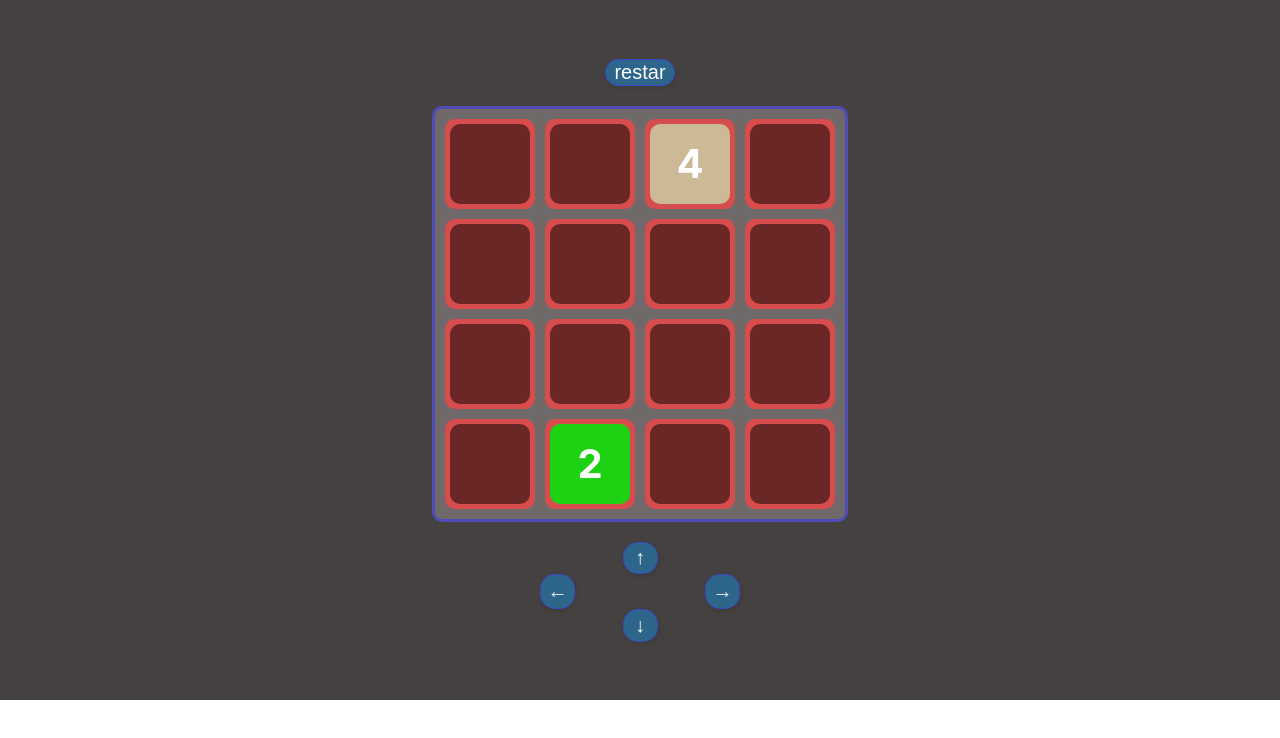
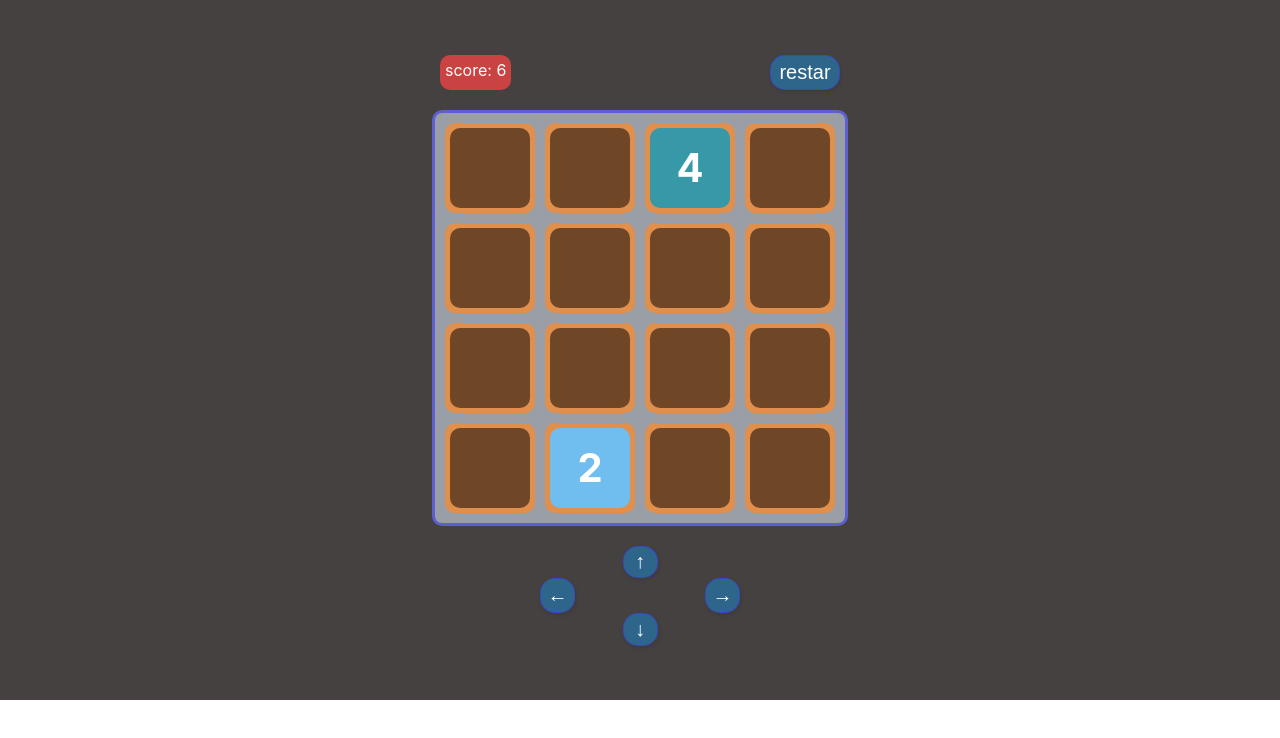
Before and after one commit to EmiratD/2048, a React (Create React App) app: page / in a window 1280 px wide. Shown: the top 738 px of the page. Built offline with nearby package versions, Linux system fonts and the light colour scheme.

Commit message:
btn and restart + score

```diff
--- a/src/components/bord/Bord.jsx
+++ b/src/components/bord/Bord.jsx
@@ -1,5 +1,4 @@
-import React, { useEffect } from "react";
-import { useState } from "react";
+import React, { useEffect, useState } from "react";
 import cloneDeep from "lodash.clonedeep";
 
 import Cill from "../cill/Cill";
@@ -13,7 +12,6 @@ const Bord = (props) => {
     [0, 0, 0, 0],
     [0, 0, 0, 0],
   ];
-
 
   let rows = 4;
   let columns = 4;
@@ -41,10 +39,10 @@ const Bord = (props) => {
     let rand1 = Math.floor(Math.random() * 4);
     let rand2 = Math.floor(Math.random() * 4);
     if (matrix[rand1][rand2] === 0) {
-      return matrix[rand1][rand2] = Math.random() > 0.1 ? 2 : 4;
+      return (matrix[rand1][rand2] = Math.random() > 0.1 ? 2 : 4);
     }
     return null;
-  }
+  };
   // разметить число
   const getRandomNum = (bord) => {
     let newBord = cloneDeep(bord);
@@ -67,7 +65,6 @@ const Bord = (props) => {
       if (row[i] == row[i + 1]) {
         row[i] *= 2;
         row[i + 1] = 0;
-        score += row[i];
       }
     }
     row = row.filter((num) => num != 0);
@@ -88,7 +85,6 @@ const Bord = (props) => {
     if (JSON.stringify(bord) !== JSON.stringify(newBord)) {
       getRandomNum(newBord);
     }
-
   }
 
   function Right(bord) {
@@ -137,7 +133,6 @@ const Bord = (props) => {
     }
   }
 
-
   document.onkeydown = (e) => {
     if (e.keyCode == 37) {
       Left(arr);
@@ -150,21 +145,70 @@ const Bord = (props) => {
     }
   };
 
-  useEffect(()=>{
+  const [score, setScore] = useState(0);
+  const result = (arr) => {
+    let sum = 0;
+    arr.map((el) => el.map((item) => (sum += item)));
+    setScore(sum);
+  };
+
+  useEffect(() => {
     start(arr);
   }, []);
 
+  useEffect(() => {
+    result(arr);
+  }, [arr]);
+
   return (
     <div className="game">
-      <button className="btn start" onClick={()=>{start(arr)}}>restar</button>
+      <div className="result-restar">
+      <div className="score">score: {score}</div>
+      <button
+        className="btn start"
+        onClick={() => {
+          start(arr);
+        }}
+      >
+        restar
+      </button>
+      </div>
       <div className="bord">{arrTile}</div>
       <div className="play-btn">
-        <button className="btn" onClick={() => {Up(arr);}}>&#8593;</button>
+        <button
+          className="btn"
+          onClick={() => {
+            Up(arr);
+          }}
+        >
+          &#8593;
+        </button>
         <div className="left-rihgt">
-          <button className="btn"  onClick={() => {Left(arr);}}>&#8592;</button>
-          <button className="btn" onClick={() => {Right(arr);}}>&#8594;</button>
+          <button
+            className="btn"
+            onClick={() => {
+              Left(arr);
+            }}
+          >
+            &#8592;
+          </button>
+          <button
+            className="btn"
+            onClick={() => {
+              Right(arr);
+            }}
+          >
+            &#8594;
+          </button>
         </div>
-        <button className="btn" onClick={() => {Down(arr);}}>&#8595;</button>
+        <button
+          className="btn"
+          onClick={() => {
+            Down(arr);
+          }}
+        >
+          &#8595;
+        </button>
       </div>
     </div>
   );
--- a/src/components/bord/bord.scss
+++ b/src/components/bord/bord.scss
@@ -9,7 +9,7 @@
 .bord{
   width: 400px;
   height: 400px;
-  background: #706969;
+  background: #999ea7;
   border: 3px solid #3e3ce6a4;
   border-radius: 10px;
   flex-wrap: wrap;
@@ -46,16 +46,24 @@
   font-size: 20px;
 }
 
-.btn:hover,
-.btn:active {
-  background-color: initial;
-  background-position: 0 0;
+.btn:hover{
+  background:rgb(7, 0, 137);
+  border: 1px solid rgba(255, 67, 67, 0.721);
 }
 
 .btn:active {
   opacity: .5;
 }
-
+.result-restar{
+  width: 400px;
+  display: flex;justify-content: space-between;
+}
+.score{
+  padding: 5px;
+  background: rgba(255, 67, 67, 0.721);
+  border-radius: 10px;
+  color: #fff;
+}
 .start{
   width: 70px;
 }
--- a/src/components/cill/cill.scss
+++ b/src/components/cill/cill.scss
@@ -4,7 +4,7 @@
   display: flex;
   justify-content: center;
   align-items: center;
-  background: rgba(255, 67, 67, 0.721);
+  background: rgba(254, 138, 44, 0.721);
   border-radius: 10px;
   margin: 5px;
   font-size: 40px;
@@ -26,45 +26,45 @@
 }
 
 .tile2 {
-  background-color: #1cd212;
+  background-color: #70bdf0;
 }
 
 .tile4 {
-  background-color: #ccb995;
+  background-color: #3799a8;
 }
 
 .tile8 {
-  background-color: #f4b17a;
+  background-color: #71efaa;
 }
 
 .tile16 {
-  background-color: #f59575;
+  background-color: #80f575;
 }
 
 .tile32 {
-  background-color: #f57c5f;
+  background-color: #f5cd5f;
 }
 
 .tile64 {
-  background-color: #f65d3b;
+  background-color: #f6a53b;
 }
 
 .tile128 {
-  background-color: #edce71;
+  background-color: #fa7456;
 }
 
 .tile256 {
-  background-color: #edcc63;
+  background-color: #ed6398;
 }
 
 .tile512 {
-  background-color: #edc651;
+  background-color: #8244ee;
 }
 
 .tile1024 {
-  background-color: #eec744;
+  background-color: #b8069e;
 }
 
 .tile2048 {
-  background-color: #ecc230;
+  background-color: #ff0000;
 }
```
